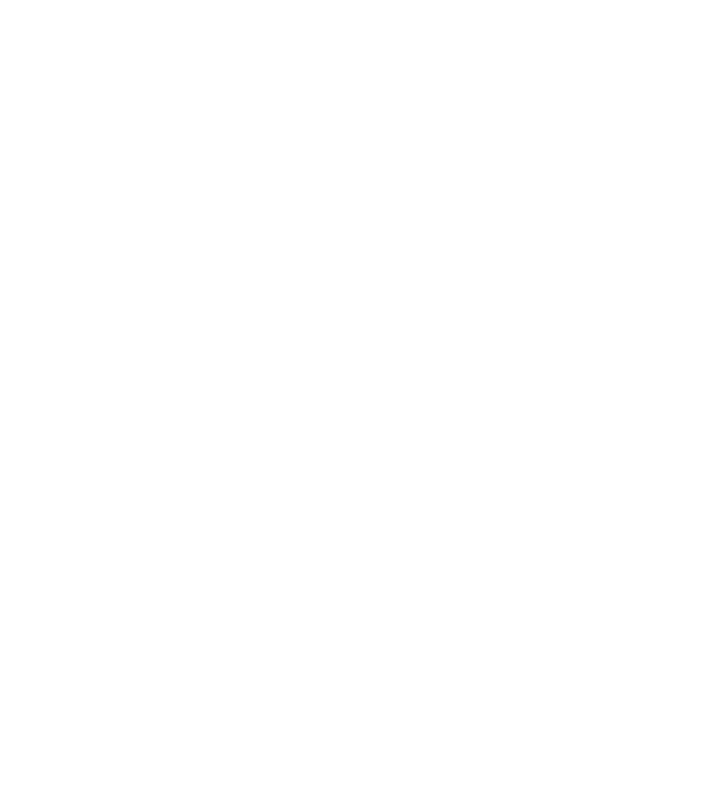
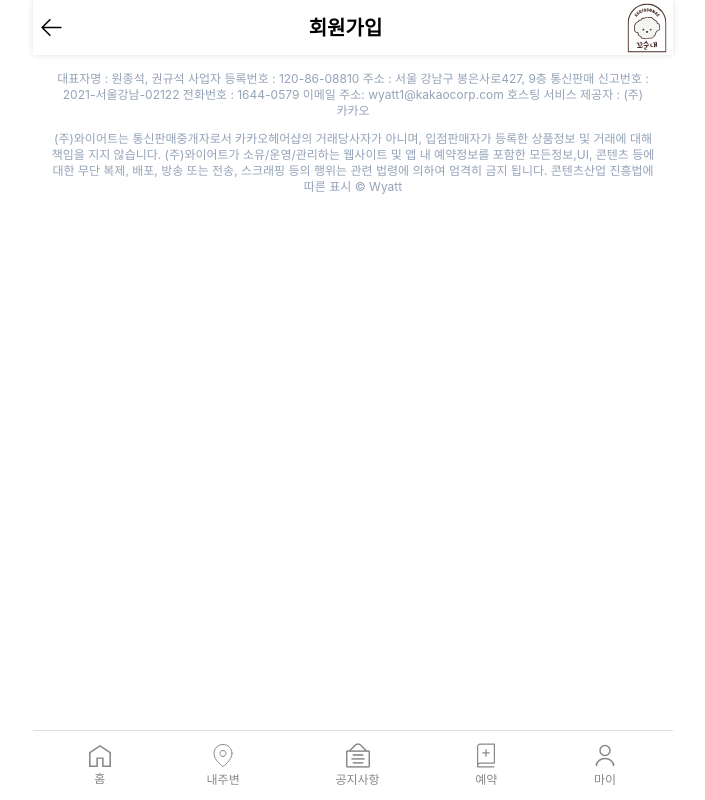
Before and after one commit to super-coding-3/kkosoonnae, a React (Create React App) app: page /signup in a window 1280 px wide. Before the commit this address had no page. Shown: the whole page, without its empty margins (287-992 px from the left). Built offline with nearby package versions, Linux system fonts and the light colour scheme.

Commit message:
[feature]Signup page create, PageTitle Components create

```diff
--- a/src/App.tsx
+++ b/src/App.tsx
@@ -1,12 +1,14 @@
 import React from "react";
 import { Routes, Route } from "react-router-dom";
 import Main from "./page/Main";
+import Signup from "./page/Signup";
 
 const App: React.FC = () => {
   return (
     <div className="App">
       <Routes>
         <Route path="/" element={<Main />} />
+        <Route path="/signup" element={<Signup/>}/>
       </Routes>
     </div>
   );
--- /dev/null
+++ b/src/components/common/PageTitle.tsx
@@ -0,0 +1,30 @@
+import React from "react";
+import styled from "styled-components";
+
+interface pageTitleProps {
+  title: React.ReactNode;
+}
+
+const PageTitle: React.FC<pageTitleProps> = ({ title }) => {
+  return (
+    <TitleDiv>
+        <img src="img/title/left.svg" alt="back" width={"25px"}/>
+        <p>{title}</p>
+        <div><img src="img/logo.svg" alt="logo" width={"40px"}/></div>
+    </TitleDiv>
+  );
+};
+
+export default PageTitle;
+
+const TitleDiv = styled.div`
+  display: flex;
+  flex-direction: row;
+  justify-content: space-between;
+  align-items: center;
+  padding: 10px 6px;
+  height: 55px;
+  font-size: 20px;
+  font-weight: bold;
+  box-shadow: 0px 0px 6px 0px rgba(0, 0, 0, 0.12);
+`;
--- /dev/null
+++ b/src/page/Signup.tsx
@@ -0,0 +1,17 @@
+import React from 'react';
+import OuterLayout from '../components/common/OuterLayout';
+import Footer from '../components/common/Footer';
+import Nav from '../components/common/Nav';
+import PageTitle from '../components/common/PageTitle';
+
+const Signup:React.FC = () => {
+    return (
+        <OuterLayout>
+            <PageTitle title={"회원가입"}/>
+            <Footer/>
+            <Nav/>
+        </OuterLayout>
+    );
+};
+
+export default Signup;
```
Also changed, not shown: public/img/title/left.svg (added).
